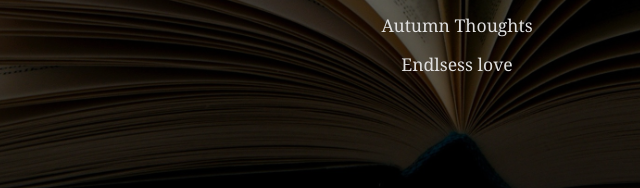
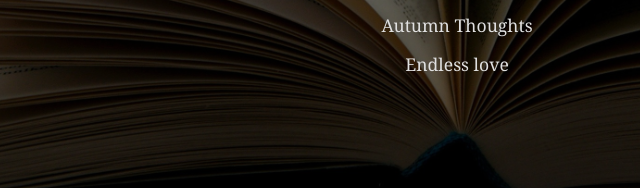
Before and after one commit to PitsaneA/Signed-Aonim, a plain HTML site: page index.html in a window 1280 px wide. Shown: the part 612-800 px from the top of the page, 183-823 px from the left. Drawn offline with Linux system fonts and the light colour scheme.

Commit message:
Update index.html

```diff
--- a/index.html
+++ b/index.html
@@ -25,7 +25,7 @@
         <ul>
             <li><a href="TheUnwrittenFairy.html">The Unwritten Fairy</a></li>
             <li><a href="AutumnThoughts.html">Autumn Thoughts</a></li>
-            <li><a href="EndlessLove.html">Endlsess love</a></li>
+            <li><a href="EndlessLove.html">Endless love</a></li>
 
         </ul>
     </section>
```
